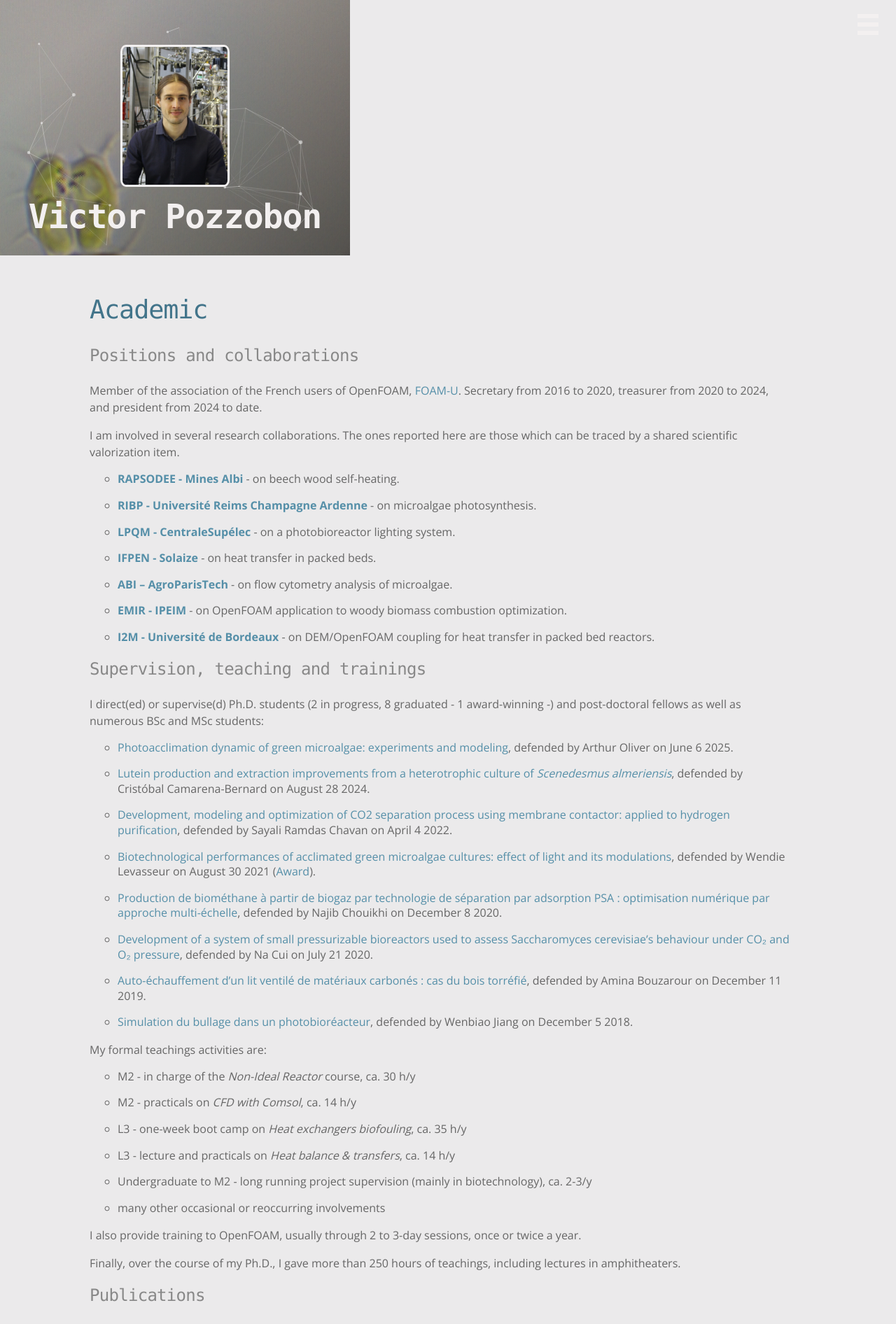
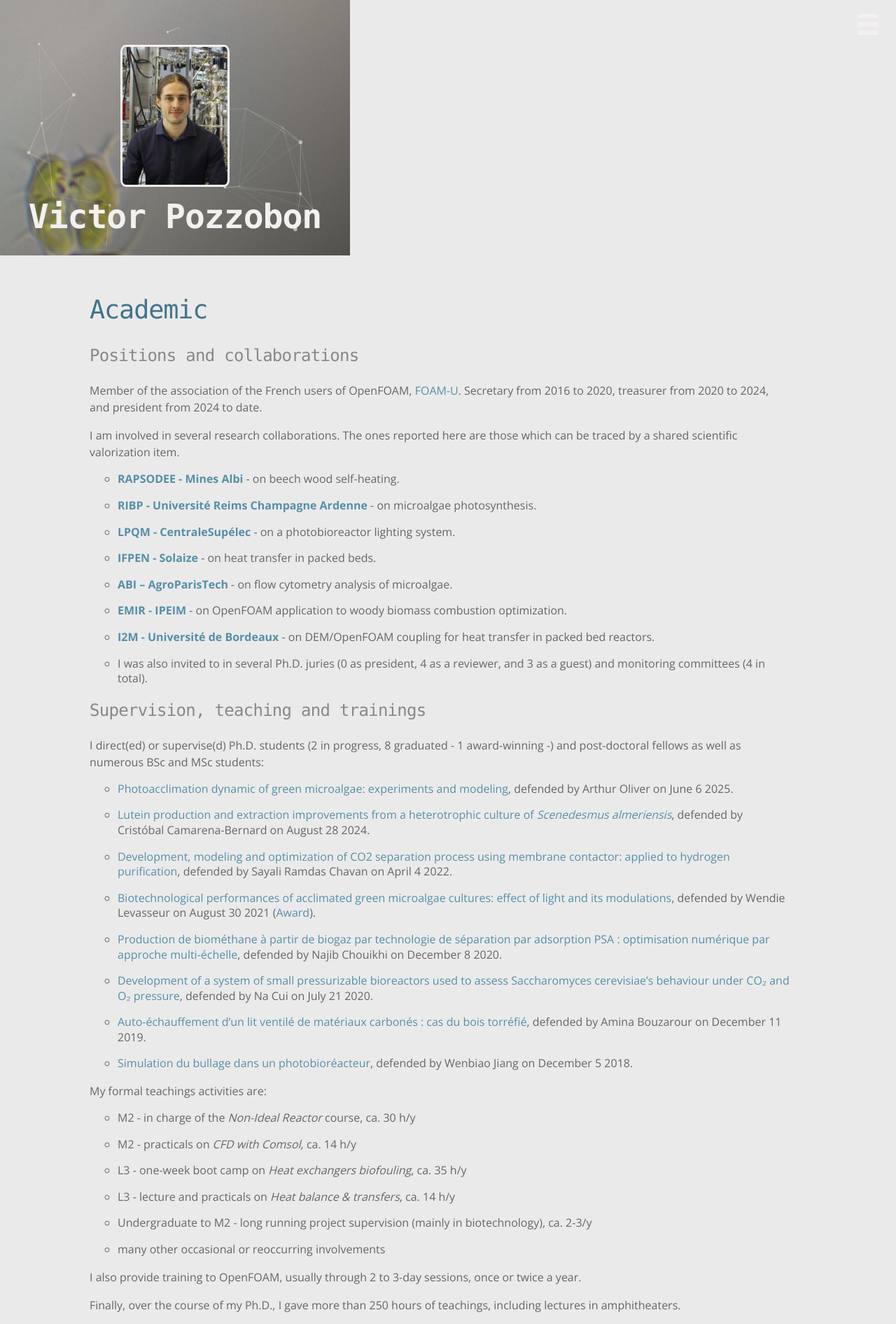
Before and after one commit to victorpozzobon/victorpozzobon.github.io, a Jekyll site: the page built from _pages/academic.md, in a window 1280 px wide. Shown: the top 1892 px of the page at 70% size. Built offline with Jekyll 4.4.1, drawn with Linux system fonts in a browser that asks for light colours; some of the changed text lies outside the part shown.

Commit message:
Talk and juries

```diff
--- a/_pages/academic.md
+++ b/_pages/academic.md
@@ -26,10 +26,10 @@
 
 * [**I2M - Université de Bordeaux**](https://www.i2m.u-bordeaux.fr/en) - on DEM/OpenFOAM coupling for heat transfer in packed bed reactors.
 
-<!--* I was also invited to in several Ph.D. juries (0 as president, four as a reviewer, and two as a guest) and monitoring committees (two in total). -->
+* I was also invited to in several Ph.D. juries (0 as president, 4 as a reviewer, and 3 as a guest) and monitoring committees (4 in total).
 <!--President: 0
 Reviewer: 1. PhD Ruming Pan (IMFT Gérald 2022), 2. PhD Jack Hoeniges (GEPEA, Jérémy & Marianna 2023), 3. PhD Abdallah Haydar (GEPEA, Caroline Gentric 2023), 4. Manon Mathieu (Mines Albi RAPSODEE, Javier Escudero 2024)
-Guest: 1. PhD Franco Otaola 2022, 2. PhD Shalolin Liu 2023, 3.
+Guest: 1. PhD Franco Otaola 2022 (TIMR Mikel et Denis), 2. PhD Shalolin Liu 2023 (I2M, Jean Lachaud), 3. Elise Viau 2026 (TBI, Sandrine & Carine)
 Monitoring commites: 1. Marion Pointcheval (GEPEA), 2023, 2. Elise Viau (TBI) 2023, 3. Hugo Delphan (CEA Cadarache), 2025, 4. Antoine Martin-Sanchez (LGPM, CentraleSupélec), 2025 -->
 
 ### Supervision, teaching and trainings
@@ -198,6 +198,10 @@
 
 ### Invitations as guest speaker
 
+<!-- 0. **Upscaling processes and bioprocesses numerically.** _**Pozzobon, V.**_ (2026, April). Invited talk, Mines-Albi, ICA & RAPSODEE, Albi, France. -->
+
+0. **OpenFOAM and modeling.** _**Pozzobon, V.**_ (2026, February). Invited talk, I2M, Bordeaux, France.
+
 0. **Du laboratoire au territoire : montée en échelle et évaluation du potentiel d'une technologie microalgue.** _**Pozzobon, V.**_ (2025, September). In _Tech Day : Accélérer l’innovation en biotechnologies : Les clés du scale-up_. Invited talk, European Center for Biotechnology and Bioeconomy, Pomacle, France.
 
 0. **One upon a time** Mock, M. & **Pozzobon, V.** (2025, June). Invited talk, Capgemini, Online.
```
